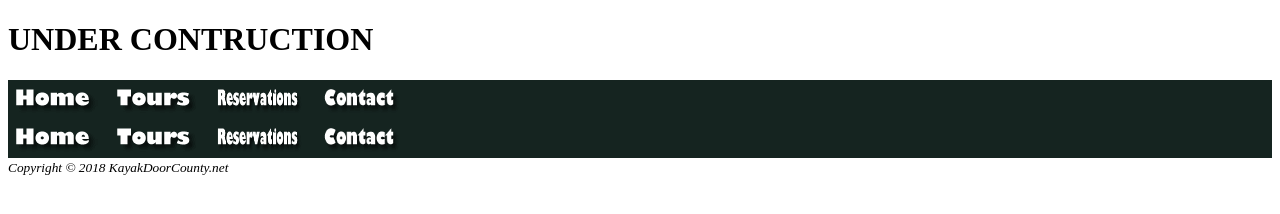
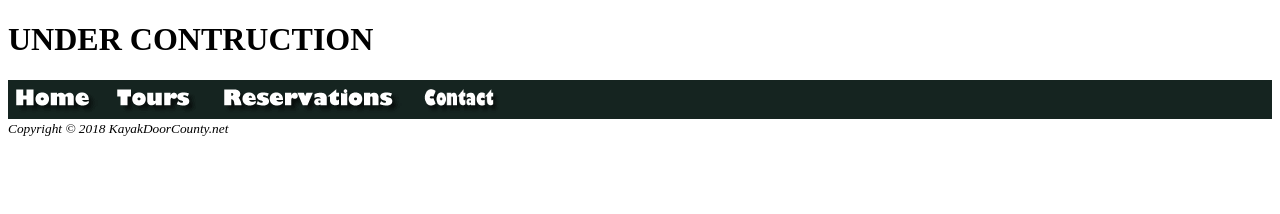
Before and after one commit to L1NE-re/Kayak, a plain HTML site: page tours.html in a window 1280 px wide. Drawn offline with Linux system fonts and the light colour scheme.

Commit message:
Changed nav bars

```diff
--- a/tours.html
+++ b/tours.html
@@ -2,7 +2,7 @@
 <html lang="en">
 <head>
 <meta charset="utf-8">
-<title>KayakDoorCounty.net</title>
+<title>KayakDoorCounty - Tours</title>
 <style>
 #bar {background-color: #152420;}
 img {border: none;}
@@ -15,7 +15,7 @@ img {border: none;}
 <nav id="bar">
   <a href="index.html"><img src="home.gif" height="35" width="90" alt="Home"></a> &nbsp;
   <a href="tours.html"><img src="tours.gif" height="35" width="90" alt="Tours"></a> &nbsp;
-  <a href="reservations.html"><img src="reservations.gif" height="35" width="90" alt="Reservations"></a> &nbsp;
+  <a href="reservations.html"><img src="reservations.gif" height="35" width="190" alt="Reservations"></a> &nbsp;
   <a href="contact.html"><img src="contact.gif" height="35" width="90"></a> &nbsp;
 </nav>
 <main>
@@ -24,12 +24,6 @@ img {border: none;}
 <nav>
 
 <footer>
-  <nav id="bar">
-    <a href="index.html"><img src="home.gif" height="35" width="90" alt="Home"></a> &nbsp;
-    <a href="tours.html"><img src="tours.gif" height="35" width="90" alt="Tours"></a> &nbsp;
-    <a href="reservations.html"><img src="reservations.gif" height="35" width="90" alt="Reservations"></a> &nbsp;
-    <a href="contact.html"><img src="contact.gif" height="35" width="90"></a> &nbsp;
-  </nav>
 <small><i>Copyright &copy; 2018 KayakDoorCounty.net</i></small>
 </footer>
 </body>
```
Also changed, not shown: contact.html (+2 -8 lines), index.html (+2 -2 lines), reservations.html (+2 -8 lines).
